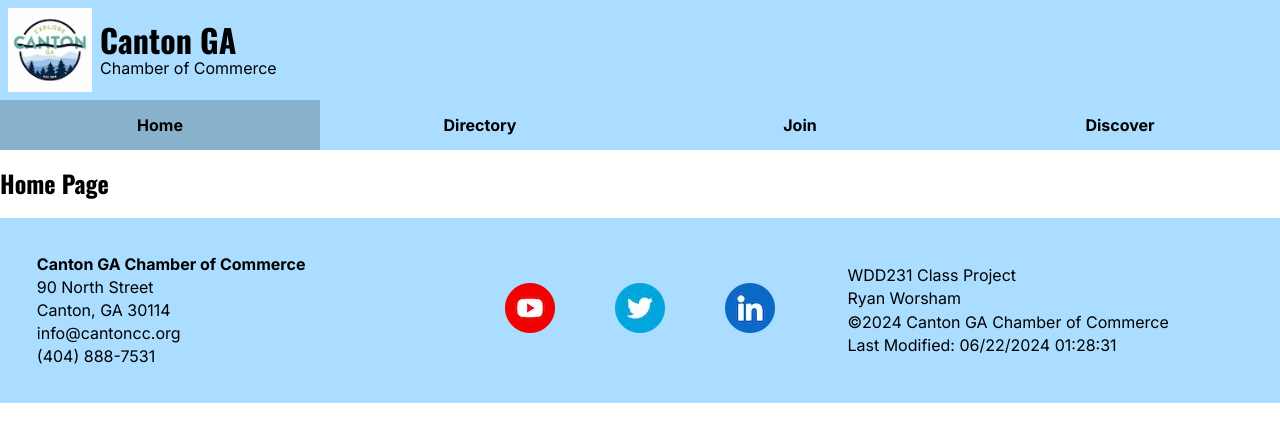
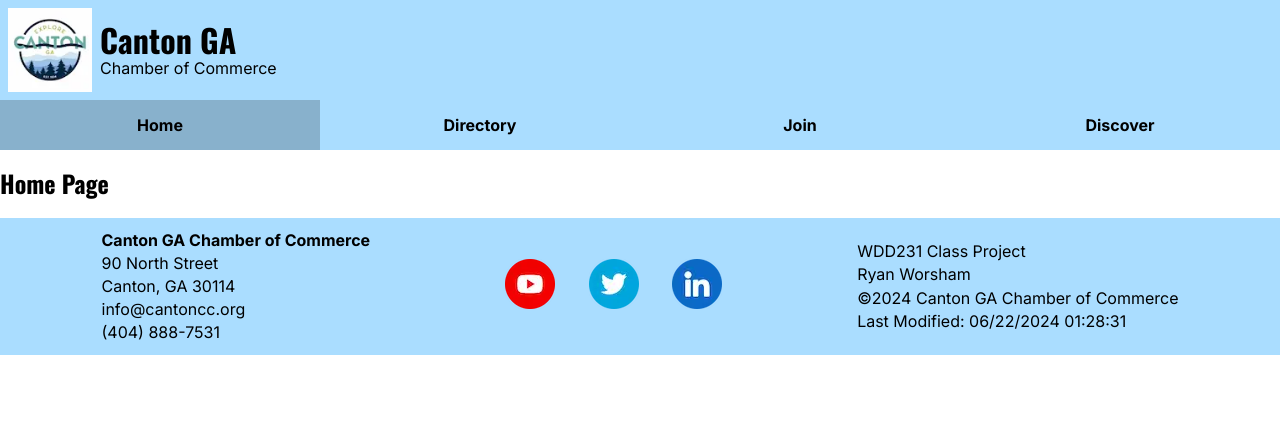
Before and after one commit to eworsham/wdd231, a plain HTML site: page chamber/index.html in a window 1280 px wide. Drawn offline with nearby package versions, Linux system fonts and the light colour scheme.

Commit message:
Adjusted footer

```diff
--- a/chamber/styles/chamber-large.css
+++ b/chamber/styles/chamber-large.css
@@ -20,12 +20,16 @@
 
     /* Footer */
     footer {
-        display: grid;
-        grid-template-columns: 1fr 1fr 1fr;
-        padding: 2rem;
+        display: flex;
+        justify-content: space-evenly;
     }
 
     footer div {
         margin: auto 0;
     }
+
+    .socials {
+        width: 300px;
+        /* width: 100%; */
+    }
 }
```
